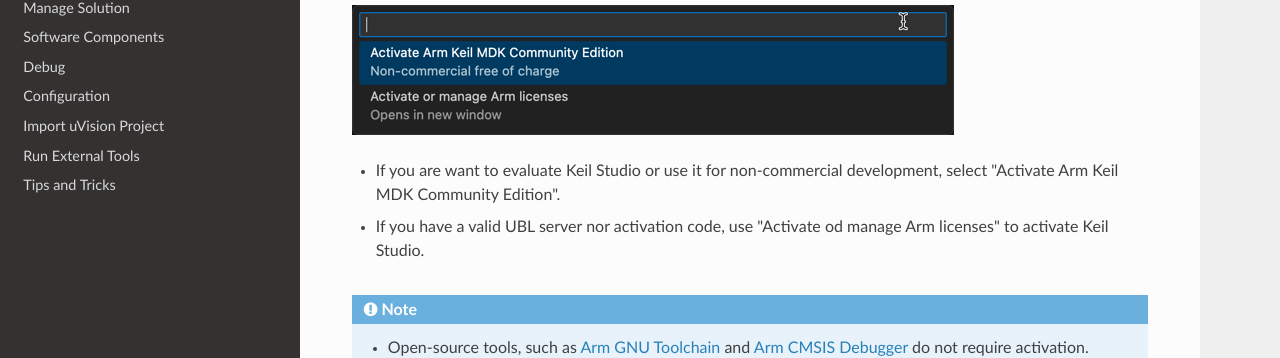
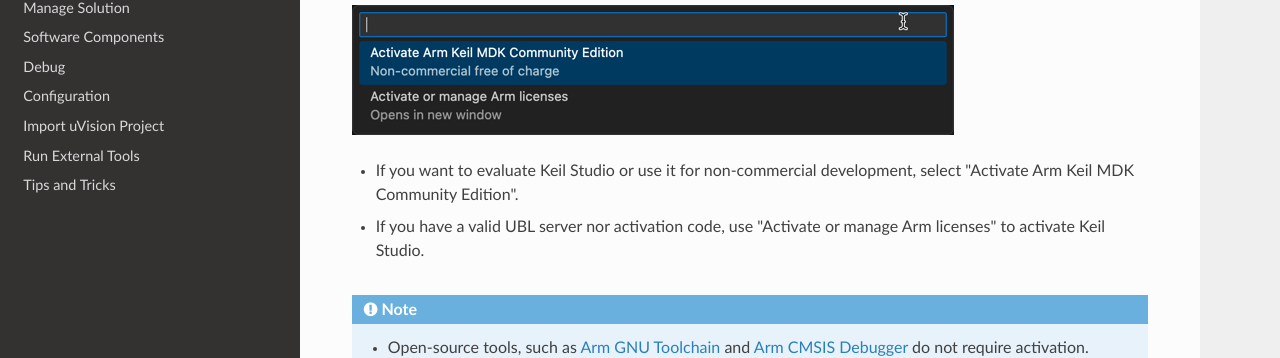
Before and after one commit to MDK-Packs/vscode-cmsis-solution-docs, an MkDocs documentation site: the page built from docs/installation.md, in a window 1280 px wide and 900 px high, scrolled down 4031 px. Shown: the part 351-709 px from the top of the window. Built offline with MkDocs 1.6.1, drawn with Linux system fonts in a browser that asks for light colours; nearby versions of some CDN libraries.

Commit message:
Fixed typos

```diff
--- a/docs/installation.md
+++ b/docs/installation.md
@@ -101,10 +101,10 @@
 
 ![Activate Arm Keil MDK Community Edition](./images/activate-license.png)
 
-- If you are want to evaluate Keil Studio or use it for non-commercial development, select "Activate Arm Keil MDK
+- If you want to evaluate Keil Studio or use it for non-commercial development, select "Activate Arm Keil MDK
   Community Edition".
 
-- If you have a valid UBL server nor activation code, use "Activate od manage Arm licenses" to activate Keil Studio.
+- If you have a valid UBL server nor activation code, use "Activate or manage Arm licenses" to activate Keil Studio.
 
 !!! Note
     - Open-source tools, such as
```
